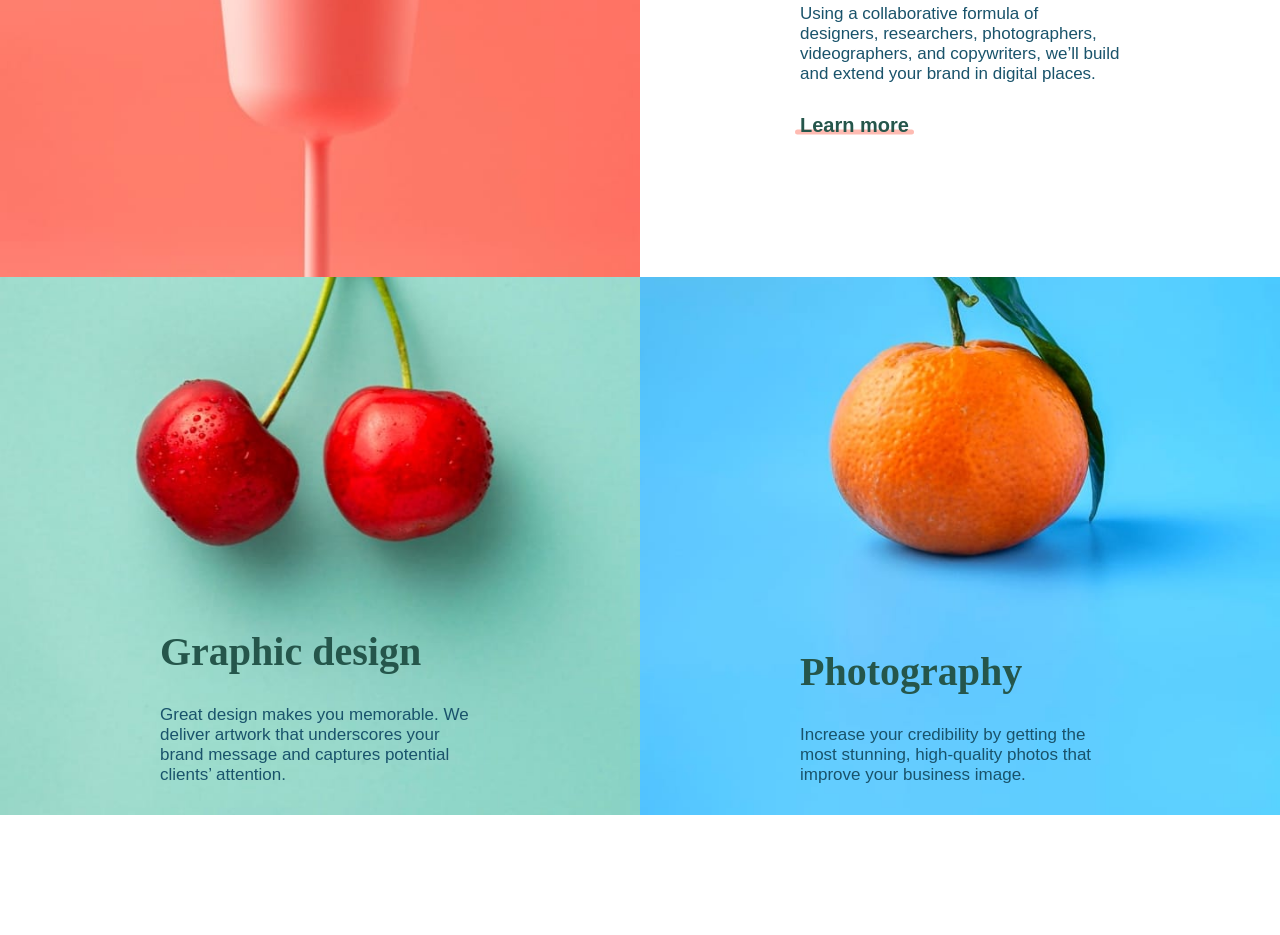
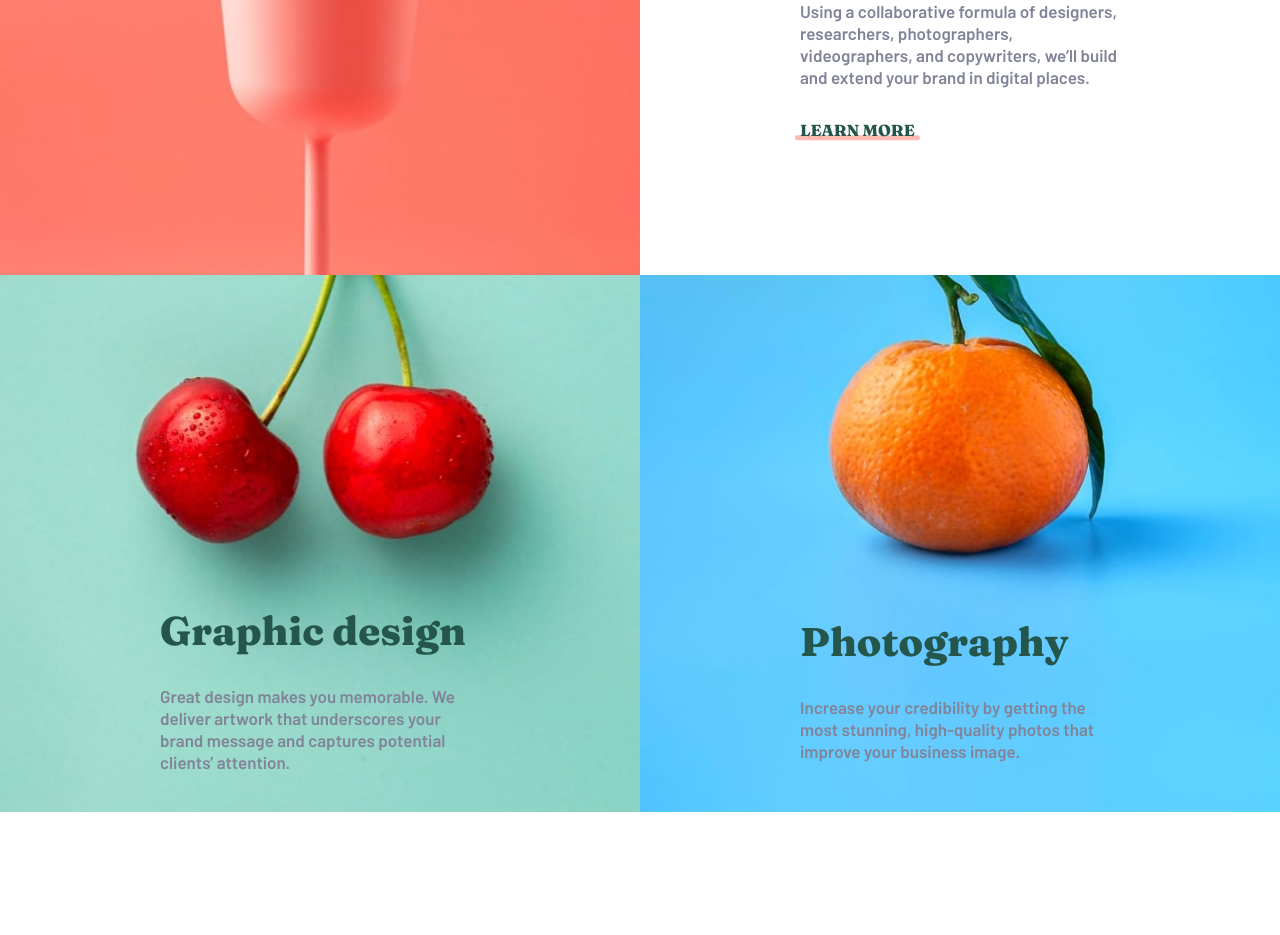
Before and after one commit to xKarol/sunnyside-agency-land-page, a React (Create React App) app: page / in a window 1280 px wide. Shown: the part 1500-2435 px from the top of the page. Built offline with nearby package versions, Linux system fonts and the light colour scheme.

Commit message:
Fixed displaying fonts, Moved main section into folder

```diff
--- a/src/App.js
+++ b/src/App.js
@@ -1,5 +1,5 @@
 import Header from "./components/Header";
-import Section from "./components/Section";
+import Main from "./components/main";
 import Footer from "./components/footer";
 import Testimonials from "./components/testimonials";
 import Gallery from "./components/gallery";
@@ -8,39 +8,7 @@
   return (
     <>
       <Header />
-      <section className="section">
-        <Section
-          title="Transform your brand"
-          text="We are a full-service creative agency specializing in helping brands grow
-      fast. Engage your clients through compelling visuals that do most of the
-      marketing for you."
-          button="yellow"
-        />
-        <Section src={"images/desktop/image-transform.jpg"} />
-        <Section src={"images/desktop/image-stand-out.jpg"} />
-        <Section
-          title="Stand out to the right audience"
-          text="Using a collaborative formula of designers, researchers,
-      photographers, videographers, and copywriters, we’ll build and extend your
-      brand in digital places."
-          button="red"
-        />
-        <Section
-          title="Graphic design"
-          text="Great design makes you memorable. We deliver artwork
-      that underscores your brand message and captures potential clients’
-      attention."
-          src={"images/desktop/image-graphic-design.jpg"}
-          bottom={true}
-        />
-        <Section
-          title="Photography"
-          text="Increase your credibility by getting the most
-      stunning, high-quality photos that improve your business image."
-          src={"images/desktop/image-photography.jpg"}
-          bottom={true}
-        />
-      </section>
+      <Main />
       <Testimonials />
       <Gallery />
       <Footer />
--- a/src/components/Section.js
+++ /dev/null
@@ -1,26 +0,0 @@
-export default function Section({ title, text, src, button, bottom }) {
-  return (
-    <section className="section__card">
-      {src && <img className="section__image" src={src} alt="" />}
-      {title && text && (
-        <div
-          className={
-            bottom === true ? "section__details bottom" : "section__details"
-          }
-        >
-          {title && <h1 className="section__title">{title}</h1>}
-          {text && <p className="section__text">{text}</p>}
-          {button && (
-            <button
-              className={
-                button ? `section__button ${button}` : "section__button"
-              }
-            >
-              Learn more
-            </button>
-          )}
-        </div>
-      )}
-    </section>
-  );
-}
--- /dev/null
+++ b/src/components/main/Card.js
@@ -0,0 +1,15 @@
+export default function Card({ title, text, src, button, bottom }) {
+  return (
+    <article className="main-cards__card">
+      {src && <img className="main-cards__image" src={src} alt={title} />}
+
+      <div className={`main-cards__details ${bottom ? "bottom" : null}`}>
+        {title && <h1 className="main-cards__title">{title}</h1>}
+        {text && <p className="main-cards__text">{text}</p>}
+        {button && (
+          <button className={`main-cards__button ${button}`}>Learn more</button>
+        )}
+      </div>
+    </article>
+  );
+}
--- /dev/null
+++ b/src/components/main/index.js
@@ -0,0 +1,39 @@
+import Card from "./Card";
+
+export default function Main() {
+  return (
+    <section className="main-cards">
+      <Card
+        title="Transform your brand"
+        text="We are a full-service creative agency specializing in helping brands grow
+      fast. Engage your clients through compelling visuals that do most of the
+      marketing for you."
+        button="yellow"
+      />
+      <Card src={"images/desktop/image-transform.jpg"} />
+      <Card src={"images/desktop/image-stand-out.jpg"} />
+      <Card
+        title="Stand out to the right audience"
+        text="Using a collaborative formula of designers, researchers,
+      photographers, videographers, and copywriters, we’ll build and extend your
+      brand in digital places."
+        button="red"
+      />
+      <Card
+        title="Graphic design"
+        text="Great design makes you memorable. We deliver artwork
+      that underscores your brand message and captures potential clients’
+      attention."
+        src={"images/desktop/image-graphic-design.jpg"}
+        bottom={true}
+      />
+      <Card
+        title="Photography"
+        text="Increase your credibility by getting the most
+      stunning, high-quality photos that improve your business image."
+        src={"images/desktop/image-photography.jpg"}
+        bottom={true}
+      />
+    </section>
+  );
+}
--- a/src/sass/_globals.scss
+++ b/src/sass/_globals.scss
@@ -1,4 +1,4 @@
-@import url("https://fonts.googleapis.com/css2?family=Kumbh+Sans:wght@400;700&display=swap");
+@import url("https://fonts.googleapis.com/css2?family=Barlow:wght@400;600&family=Fraunces:wght@400;600;800&display=swap");
 *,
 *::before,
 *::after {
@@ -6,13 +6,9 @@
   padding: 0;
   box-sizing: border-box;
   font-size: $font-size;
-  font-family: $font;
+  font-family: $default-font;
   font-weight: $font-weight;
 }
-
-// body {
-//   width: 100vw;
-// }
 
 a {
   color: #000;
--- a/src/sass/_header.scss
+++ b/src/sass/_header.scss
@@ -62,7 +62,7 @@
     h1 {
       text-align: center;
       text-transform: uppercase;
-      font-family: "Fraunces";
+      font-family: $font-fraunces;
       letter-spacing: 5px;
       color: $white;
       font-size: 35px;
--- a/src/sass/_section.scss
+++ b/src/sass/_main-cards.scss
@@ -1,13 +1,15 @@
-.section {
+.main-cards {
   display: grid;
   grid-template-columns: repeat(2, minmax(200px, 1fr));
   @include breakpoint-down(medium) {
     grid-template-columns: 1fr;
   }
   &__card {
-    min-width: 100%;
+    // min-width: 100%;
     position: relative;
     overflow: hidden;
+    width: 100%;
+    height: 100%;
     @include breakpoint-down(medium) {
       min-height: 600px;
       &:nth-child(4) {
@@ -29,48 +31,54 @@
     left: 50%;
     transform: translate(-50%, 50%);
     &.bottom {
-      bottom: 0px;
-      transform: translate(-50%, 0);
+      bottom: 20%;
     }
     @include breakpoint-down(small) {
       width: 90%;
     }
   }
   &__title {
-    color: hsl(167, 40%, 24%);
+    color: $dark-desaturated-cyan;
     font-weight: 900;
     font-size: 40px;
-    font-family: "Fraunces";
+    font-family: $font-fraunces;
   }
   &__text {
-    color: hsl(198, 62%, 26%);
+    color: $dark-grayish-blue;
     margin: 30px 0;
-    font-weight: 400;
+    font-weight: 600;
+    line-height: 1.3;
     font-size: 17px;
   }
   &__button {
-    color: hsl(167, 40%, 24%);
-    font-weight: 900;
-    font-size: 20px;
+    color: $dark-desaturated-cyan;
+    font-weight: 800;
+    font-size: 16px;
+    text-transform: uppercase;
+    font-family: $font-fraunces;
     background-color: transparent;
     outline: none;
     border: none;
     position: relative;
     cursor: pointer;
+    transition: opacity 200ms ease-in-out;
+    &:hover {
+      opacity: 0.75;
+    }
     &::before {
       content: "";
       position: absolute;
-      bottom: 2px;
+      bottom: 0;
       left: -5px;
       right: -5px;
-      background-color: hsla(51, 100%, 49%, 0.5);
+      background-color: rgba($yellow, 0.5);
       height: 5px;
       border-radius: 25px;
       z-index: -1;
     }
     &.red {
       &::before {
-        background-color: hsla(7, 99%, 70%, 0.5);
+        background-color: rgba($soft-red, 0.5);
       }
     }
   }
--- a/src/sass/main.scss
+++ b/src/sass/main.scss
@@ -2,7 +2,7 @@
 @import "globals";
 @import "mixins";
 @import "header";
-@import "section";
+@import "main-cards";
 @import "testimonials";
 @import "gallery";
 @import "footer";
--- a/src/styles/main.css
+++ b/src/styles/main.css
@@ -1,18 +1,9 @@
-/*### Primary
-
-- Soft red: hsl(7, 99%, 70%)
-- Yellow: hsl(51, 100%, 49%)
-- Dark desaturated cyan (graphic design text): hsl(167, 40%, 24%)
-- Dark blue (photography text): hsl(198, 62%, 26%)
-- Dark moderate cyan (footer): hsl(168, 34%, 41%)
-
+/*
 ### Neutral
-
 - Very dark desaturated blue: hsl(212, 27%, 19%)
 - Very dark grayish blue: hsl(213, 9%, 39%)
-- Dark grayish blue: hsl(232, 10%, 55%)
 - Grayish blue: hsl(210, 4%, 67%)*/
-@import url("https://fonts.googleapis.com/css2?family=Kumbh+Sans:wght@400;700&display=swap");
+@import url("https://fonts.googleapis.com/css2?family=Barlow:wght@400;600&family=Fraunces:wght@400;600;800&display=swap");
 *,
 *::before,
 *::after {
@@ -132,7 +123,7 @@
 .header__heading h1 {
   text-align: center;
   text-transform: uppercase;
-  font-family: "Fraunces";
+  font-family: "Fraunces", serif;
   letter-spacing: 5px;
   color: white;
   font-size: 35px;
@@ -194,7 +185,7 @@
   color: black;
 }
 
-.section {
+.main-cards {
   display: -ms-grid;
   display: grid;
   -ms-grid-columns: (minmax(200px, 1fr))[2];
@@ -202,41 +193,42 @@
 }
 
 @media (max-width: 1023px) {
-  .section {
+  .main-cards {
     -ms-grid-columns: 1fr;
         grid-template-columns: 1fr;
   }
 }
 
-.section__card {
-  min-width: 100%;
+.main-cards__card {
   position: relative;
   overflow: hidden;
+  width: 100%;
+  height: 100%;
 }
 
 @media (max-width: 1023px) {
-  .section__card {
+  .main-cards__card {
     min-height: 600px;
   }
-  .section__card:nth-child(4) {
+  .main-cards__card:nth-child(4) {
     -ms-grid-row: 3;
     grid-row: 3;
   }
 }
 
 @media (max-width: 639px) {
-  .section__card {
+  .main-cards__card {
     min-height: 400px;
   }
 }
 
-.section__image {
+.main-cards__image {
   width: 100%;
   height: 100%;
   background-size: cover;
 }
 
-.section__details {
+.main-cards__details {
   position: absolute;
   bottom: 50%;
   left: 50%;
@@ -244,47 +236,54 @@
           transform: translate(-50%, 50%);
 }
 
-.section__details.bottom {
-  bottom: 0px;
-  -webkit-transform: translate(-50%, 0);
-          transform: translate(-50%, 0);
+.main-cards__details.bottom {
+  bottom: 20%;
 }
 
 @media (max-width: 639px) {
-  .section__details {
+  .main-cards__details {
     width: 90%;
   }
 }
 
-.section__title {
+.main-cards__title {
   color: #25564b;
   font-weight: 900;
   font-size: 40px;
-  font-family: "Fraunces";
+  font-family: "Fraunces", serif;
 }
 
-.section__text {
-  color: #19536b;
+.main-cards__text {
+  color: #818498;
   margin: 30px 0;
-  font-weight: 400;
+  font-weight: 600;
+  line-height: 1.3;
   font-size: 17px;
 }
 
-.section__button {
+.main-cards__button {
   color: #25564b;
-  font-weight: 900;
-  font-size: 20px;
+  font-weight: 800;
+  font-size: 16px;
+  text-transform: uppercase;
+  font-family: "Fraunces", serif;
   background-color: transparent;
   outline: none;
   border: none;
   position: relative;
   cursor: pointer;
+  -webkit-transition: opacity 200ms ease-in-out;
+  transition: opacity 200ms ease-in-out;
 }
 
-.section__button::before {
+.main-cards__button:hover {
+  opacity: 0.75;
+}
+
+.main-cards__button::before {
   content: "";
   position: absolute;
-  bottom: 2px;
+  bottom: 0;
   left: -5px;
   right: -5px;
   background-color: rgba(250, 212, 0, 0.5);
@@ -293,7 +292,7 @@
   z-index: -1;
 }
 
-.section__button.red::before {
+.main-cards__button.red::before {
   background-color: rgba(254, 120, 103, 0.5);
 }
 
@@ -315,7 +314,7 @@
 }
 
 .testimonials > h1 {
-  font-family: "Fraunces";
+  font-family: "Fraunces", serif;
   letter-spacing: 5px;
   margin-bottom: 50px;
   text-transform: uppercase;
@@ -393,7 +392,7 @@
 }
 
 .testimonials__details > h1 {
-  font-family: "Fraunces";
+  font-family: "Fraunces", serif;
   font-weight: 900;
   margin-bottom: 10px;
   font-size: 16px;
@@ -481,13 +480,13 @@
 .footer__socials a {
   cursor: pointer;
   margin: 10px;
-  color: white;
-  -webkit-transition: color 200ms ease-in-out;
-  transition: color 200ms ease-in-out;
+  color: #458c7e;
+  -webkit-transition: opacity 200ms ease-in-out;
+  transition: opacity 200ms ease-in-out;
 }
 
 .footer__socials a:hover {
-  color: #458c7e;
+  opacity: 0.5;
 }
 
 .footer > span {
```
Also changed, not shown: src/sass/_footer.scss (+7 -6 lines), src/sass/_testimonials.scss (+5 -5 lines), src/sass/_variables.scss (+9 -12 lines), 1 other file (tests, documents, lock files or other folders).
